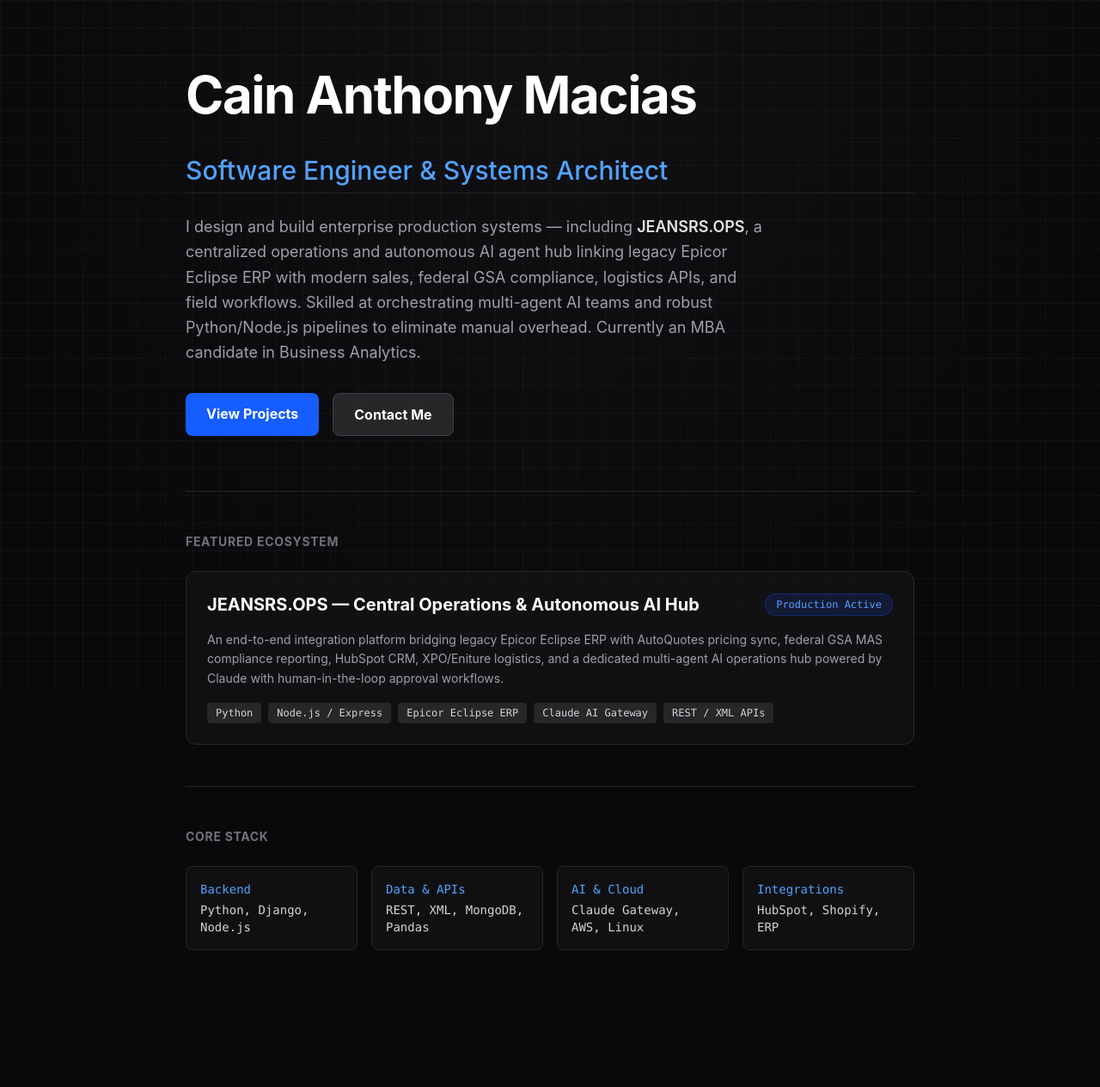
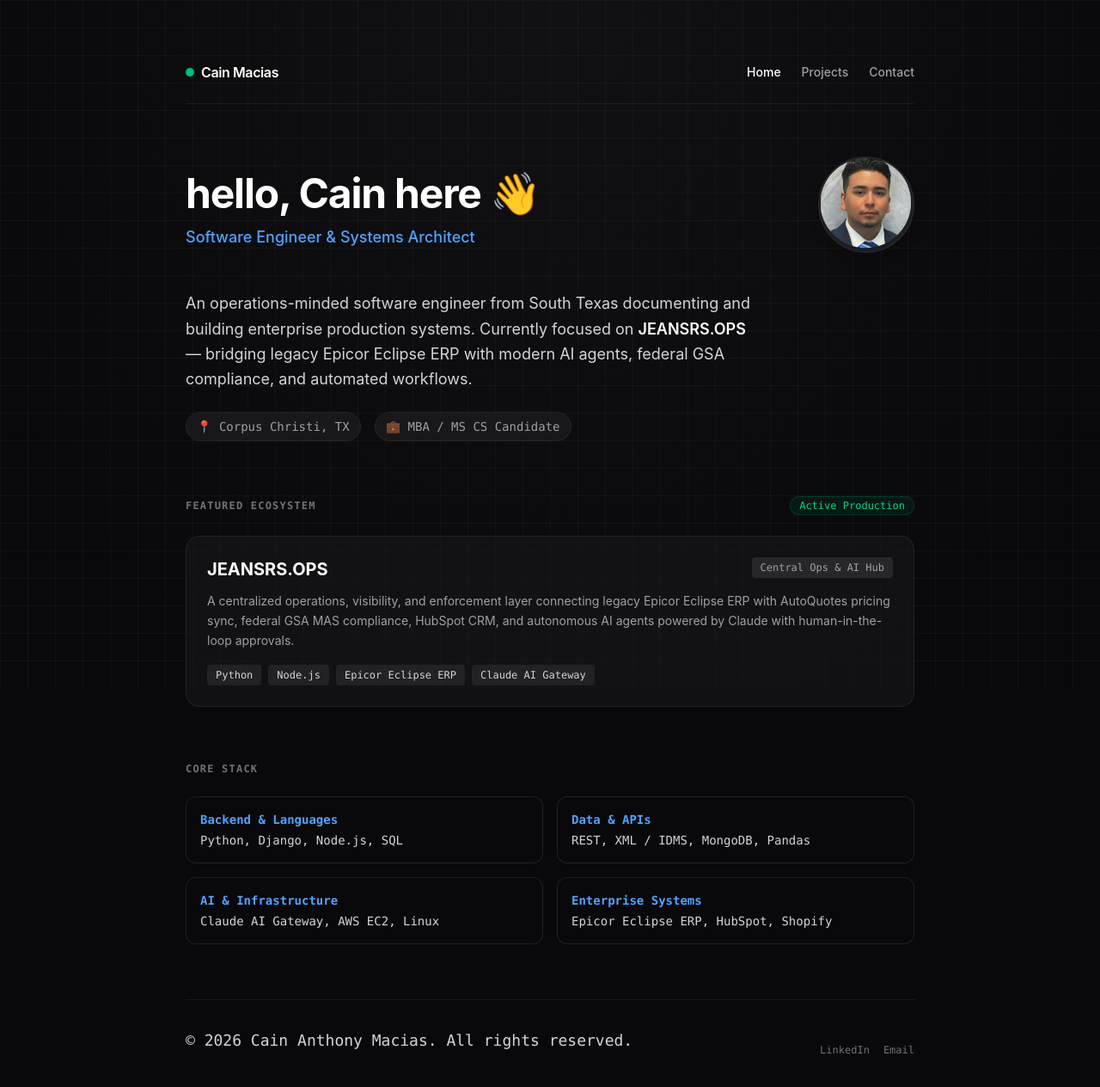
Before and after one commit to BrownYumYum/cain-portfolio, an Astro site: page / in a window 1280 px wide. Shown: the whole page at 86% size. Before the commit the page ends 1153 px from the top, so only its background shows below. Built offline with nearby package versions, Linux system fonts and the light colour scheme; Astro itself is replaced by a stand-in of ours.

Commit message:
Revamp index.astro layout and content
Updated the layout and content of the index page to include a minimalist navigation bar, hero section, and footer. Enhanced descriptions of projects and core stack technologies.

```diff
--- a/src/pages/index.astro
+++ b/src/pages/index.astro
@@ -2,67 +2,108 @@
 import Layout from '../layouts/Layout.astro';
 ---
 
-<Layout title="Cain Anthony Macias | Software Engineer & Systems Architect">
-  <header class="mb-16">
-    <h1 class="text-5xl md:text-6xl font-bold text-white mb-6 tracking-tight">
-      Cain Anthony Macias
-    </h1>
-    <h2 class="text-2xl md:text-3xl text-blue-400 font-medium mb-6">
-      Software Engineer & Systems Architect
-    </h2>
-    <p class="text-lg text-zinc-400 leading-relaxed max-w-2xl mb-8">
-      I design and build enterprise production systems — including <span class="text-zinc-200 font-semibold">JEANSRS.OPS</span>, a centralized operations and autonomous AI agent hub linking legacy Epicor Eclipse ERP with modern sales, federal GSA compliance, logistics APIs, and field workflows. Skilled at orchestrating multi-agent AI teams and robust Python/Node.js pipelines to eliminate manual overhead. Currently an MBA candidate in Business Analytics.
+<Layout title="Cain Anthony Macias | Software Engineer">
+  <!-- Minimalist Top Nav -->
+  <nav class="flex items-center justify-between py-6 mb-12 border-b border-zinc-800/60">
+    <a href="/" class="font-semibold text-white tracking-tight flex items-center gap-2">
+      <span class="w-2.5 h-2.5 rounded-full bg-emerald-500 inline-block"></span>
+      Cain Macias
+    </a>
+    <div class="flex items-center gap-6 text-sm text-zinc-400 font-medium">
+      <a href="/" class="text-white transition-colors">Home</a>
+      <a href="/projects" class="hover:text-white transition-colors">Projects</a>
+      <a href="mailto:cainmacias69@gmail.com" class="hover:text-white transition-colors">Contact</a>
+    </div>
+  </nav>
+
+  <!-- Hero Section -->
+  <section class="mb-16">
+    <div class="flex flex-col-reverse sm:flex-row sm:items-center justify-between gap-8 mb-8">
+      <div>
+        <h1 class="text-4xl sm:text-5xl font-bold text-white mb-3 tracking-tight">
+          hello, Cain here 👋
+        </h1>
+        <p class="text-lg text-blue-400 font-medium mb-4">
+          Software Engineer & Systems Architect
+        </p>
+      </div>
+      <!-- Profile Picture -->
+      <div class="shrink-0">
+        <img
+          src="/profile.jpg"
+          alt="Cain Anthony Macias"
+          class="w-24 h-24 sm:w-28 sm:h-28 rounded-full object-cover border-2 border-zinc-800 shadow-lg"
+        />
+      </div>
+    </div>
+
+    <p class="text-zinc-300 leading-relaxed max-w-2xl mb-6 text-base sm:text-lg">
+      An operations-minded software engineer from South Texas documenting and building enterprise production systems. Currently focused on <span class="text-white font-semibold">JEANSRS.OPS</span> — bridging legacy Epicor Eclipse ERP with modern AI agents, federal GSA compliance, and automated workflows.
     </p>
 
-    <div class="flex flex-wrap gap-4">
-      <a href="/projects" class="bg-blue-600 hover:bg-blue-700 text-white font-bold py-3 px-6 rounded-lg transition-colors">
-        View Projects
-      </a>
-      <a href="mailto:cainmacias69@gmail.com" class="bg-zinc-800 hover:bg-zinc-700 border border-zinc-700 text-white font-bold py-3 px-6 rounded-lg transition-colors">
-        Contact Me
-      </a>
+    <div class="flex flex-wrap items-center gap-4 text-sm font-mono text-zinc-400">
+      <span class="flex items-center gap-1.5 bg-zinc-900 border border-zinc-800 px-3 py-1.5 rounded-full">
+        📍 Corpus Christi, TX
+      </span>
+      <span class="flex items-center gap-1.5 bg-zinc-900 border border-zinc-800 px-3 py-1.5 rounded-full">
+        💼 MBA / MS CS Candidate
+      </span>
     </div>
-  </header>
+  </section>
 
-  <section class="border-t border-zinc-800 pt-12 mb-12">
-    <h3 class="text-sm font-bold text-zinc-500 uppercase tracking-wider mb-6">Featured Ecosystem</h3>
-    <div class="bg-zinc-900/50 border border-zinc-800 p-6 rounded-xl text-zinc-300">
-      <div class="flex flex-col md:flex-row md:items-center justify-between mb-4 gap-2">
-        <h4 class="text-xl font-bold text-white">JEANSRS.OPS — Central Operations & Autonomous AI Hub</h4>
-        <span class="font-mono text-xs text-blue-400 bg-blue-950/50 border border-blue-800/50 px-3 py-1 rounded-full w-fit">Production Active</span>
+  <!-- Featured Project / Ecosystem -->
+  <section class="mb-16">
+    <div class="flex items-center justify-between mb-6">
+      <h3 class="text-xs font-mono font-bold text-zinc-500 uppercase tracking-widest">Featured Ecosystem</h3>
+      <span class="text-xs font-mono text-emerald-400 bg-emerald-950/40 border border-emerald-800/40 px-2.5 py-0.5 rounded-full">Active Production</span>
+    </div>
+
+    <div class="bg-zinc-900/60 border border-zinc-800/80 p-6 rounded-2xl hover:border-zinc-700 transition-all group">
+      <div class="flex items-start justify-between gap-4 mb-3">
+        <h4 class="text-xl font-bold text-white group-hover:text-blue-400 transition-colors">JEANSRS.OPS</h4>
+        <span class="font-mono text-xs text-zinc-400 bg-zinc-800 px-2.5 py-1 rounded">Central Ops & AI Hub</span>
       </div>
       <p class="text-sm text-zinc-400 leading-relaxed mb-4">
-        An end-to-end integration platform bridging legacy Epicor Eclipse ERP with AutoQuotes pricing sync, federal GSA MAS compliance reporting, HubSpot CRM, XPO/Eniture logistics, and a dedicated multi-agent AI operations hub powered by Claude with human-in-the-loop approval workflows.
+        A centralized operations, visibility, and enforcement layer connecting legacy Epicor Eclipse ERP with AutoQuotes pricing sync, federal GSA MAS compliance, HubSpot CRM, and autonomous AI agents powered by Claude with human-in-the-loop approvals.
       </p>
       <div class="flex flex-wrap gap-2 font-mono text-xs">
-        <span class="bg-zinc-800 text-zinc-300 px-2.5 py-1 rounded">Python</span>
-        <span class="bg-zinc-800 text-zinc-300 px-2.5 py-1 rounded">Node.js / Express</span>
-        <span class="bg-zinc-800 text-zinc-300 px-2.5 py-1 rounded">Epicor Eclipse ERP</span>
-        <span class="bg-zinc-800 text-zinc-300 px-2.5 py-1 rounded">Claude AI Gateway</span>
-        <span class="bg-zinc-800 text-zinc-300 px-2.5 py-1 rounded">REST / XML APIs</span>
+        <span class="bg-zinc-800/80 text-zinc-300 px-2.5 py-1 rounded">Python</span>
+        <span class="bg-zinc-800/80 text-zinc-300 px-2.5 py-1 rounded">Node.js</span>
+        <span class="bg-zinc-800/80 text-zinc-300 px-2.5 py-1 rounded">Epicor Eclipse ERP</span>
+        <span class="bg-zinc-800/80 text-zinc-300 px-2.5 py-1 rounded">Claude AI Gateway</span>
       </div>
     </div>
   </section>
 
-  <section class="border-t border-zinc-800 pt-12">
-    <h3 class="text-sm font-bold text-zinc-500 uppercase tracking-wider mb-6">Core Stack</h3>
-    <div class="grid grid-cols-2 md:grid-cols-4 gap-4 text-zinc-300 font-mono text-sm">
-      <div class="bg-zinc-900/50 border border-zinc-800 p-4 rounded-lg">
-        <span class="block text-blue-400 mb-1">Backend</span>
-        Python, Django, Node.js
+  <!-- Core Stack -->
+  <section class="mb-16">
+    <h3 class="text-xs font-mono font-bold text-zinc-500 uppercase tracking-widest mb-6">Core Stack</h3>
+    <div class="grid grid-cols-1 sm:grid-cols-2 gap-4 text-sm font-mono">
+      <div class="bg-zinc-950 border border-zinc-800/80 p-4 rounded-xl">
+        <span class="block text-blue-400 mb-1 font-semibold">Backend & Languages</span>
+        <span class="text-zinc-300">Python, Django, Node.js, SQL</span>
       </div>
-      <div class="bg-zinc-900/50 border border-zinc-800 p-4 rounded-lg">
-        <span class="block text-blue-400 mb-1">Data & APIs</span>
-        REST, XML, MongoDB, Pandas
+      <div class="bg-zinc-950 border border-zinc-800/80 p-4 rounded-xl">
+        <span class="block text-blue-400 mb-1 font-semibold">Data & APIs</span>
+        <span class="text-zinc-300">REST, XML / IDMS, MongoDB, Pandas</span>
       </div>
-      <div class="bg-zinc-900/50 border border-zinc-800 p-4 rounded-lg">
-        <span class="block text-blue-400 mb-1">AI & Cloud</span>
-        Claude Gateway, AWS, Linux
+      <div class="bg-zinc-950 border border-zinc-800/80 p-4 rounded-xl">
+        <span class="block text-blue-400 mb-1 font-semibold">AI & Infrastructure</span>
+        <span class="text-zinc-300">Claude AI Gateway, AWS EC2, Linux</span>
       </div>
-      <div class="bg-zinc-900/50 border border-zinc-800 p-4 rounded-lg">
-        <span class="block text-blue-400 mb-1">Integrations</span>
-        HubSpot, Shopify, ERP
+      <div class="bg-zinc-950 border border-zinc-800/80 p-4 rounded-xl">
+        <span class="block text-blue-400 mb-1 font-semibold">Enterprise Systems</span>
+        <span class="text-zinc-300">Epicor Eclipse ERP, HubSpot, Shopify</span>
       </div>
     </div>
   </section>
+
+  <!-- Footer -->
+  <footer class="pt-8 border-t border-zinc-800/60 flex flex-col sm:flex-row items-center justify-between gap-4 text-xs font-mono text-zinc-500">
+    <p>© 2026 Cain Anthony Macias. All rights reserved.</p>
+    <div class="flex items-center gap-4">
+      <a href="https://linkedin.com" target="_blank" rel="noreferrer" class="hover:text-zinc-300 transition-colors">LinkedIn</a>
+      <a href="mailto:cainmacias69@gmail.com" class="hover:text-zinc-300 transition-colors">Email</a>
+    </div>
+  </footer>
 </Layout>
```
